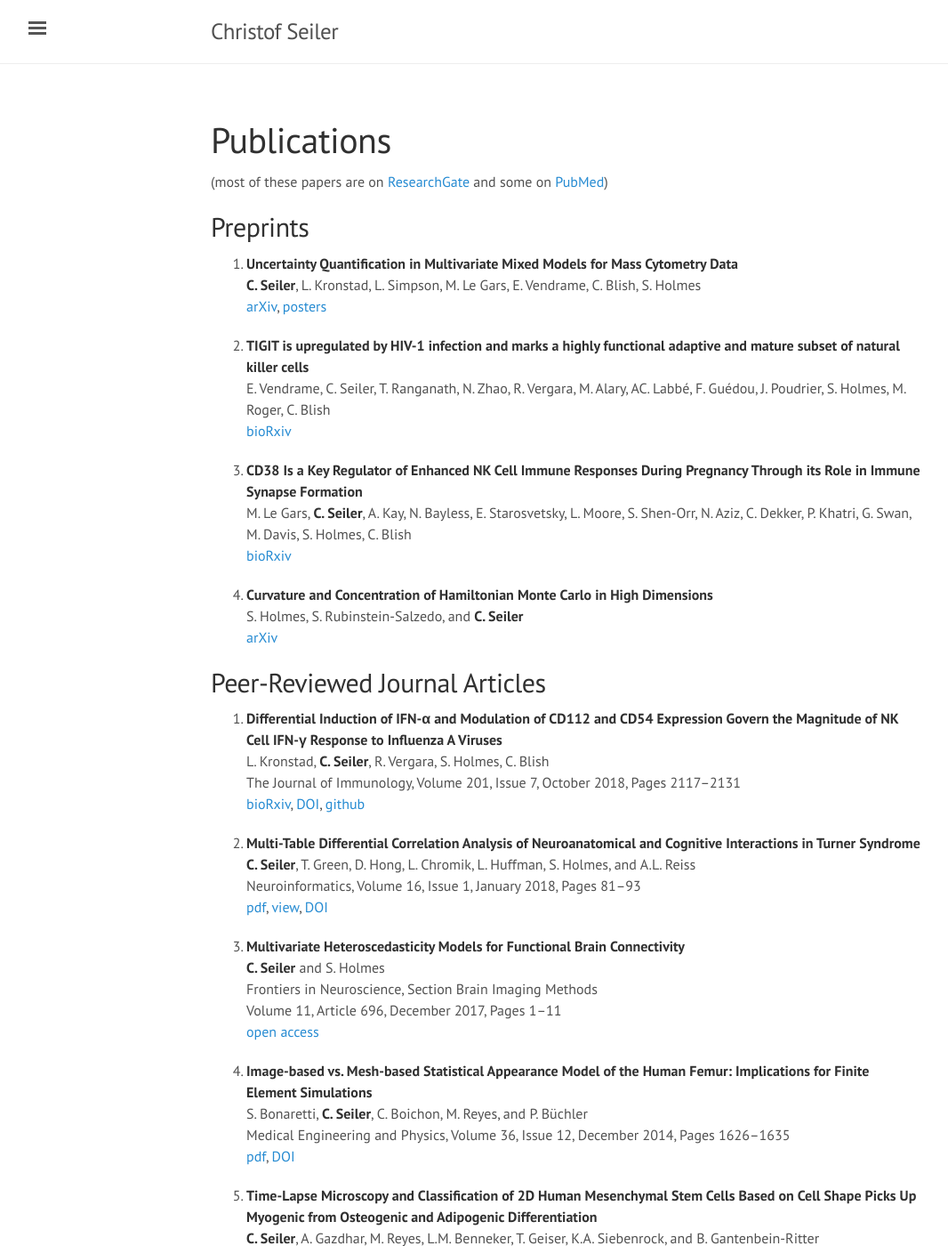
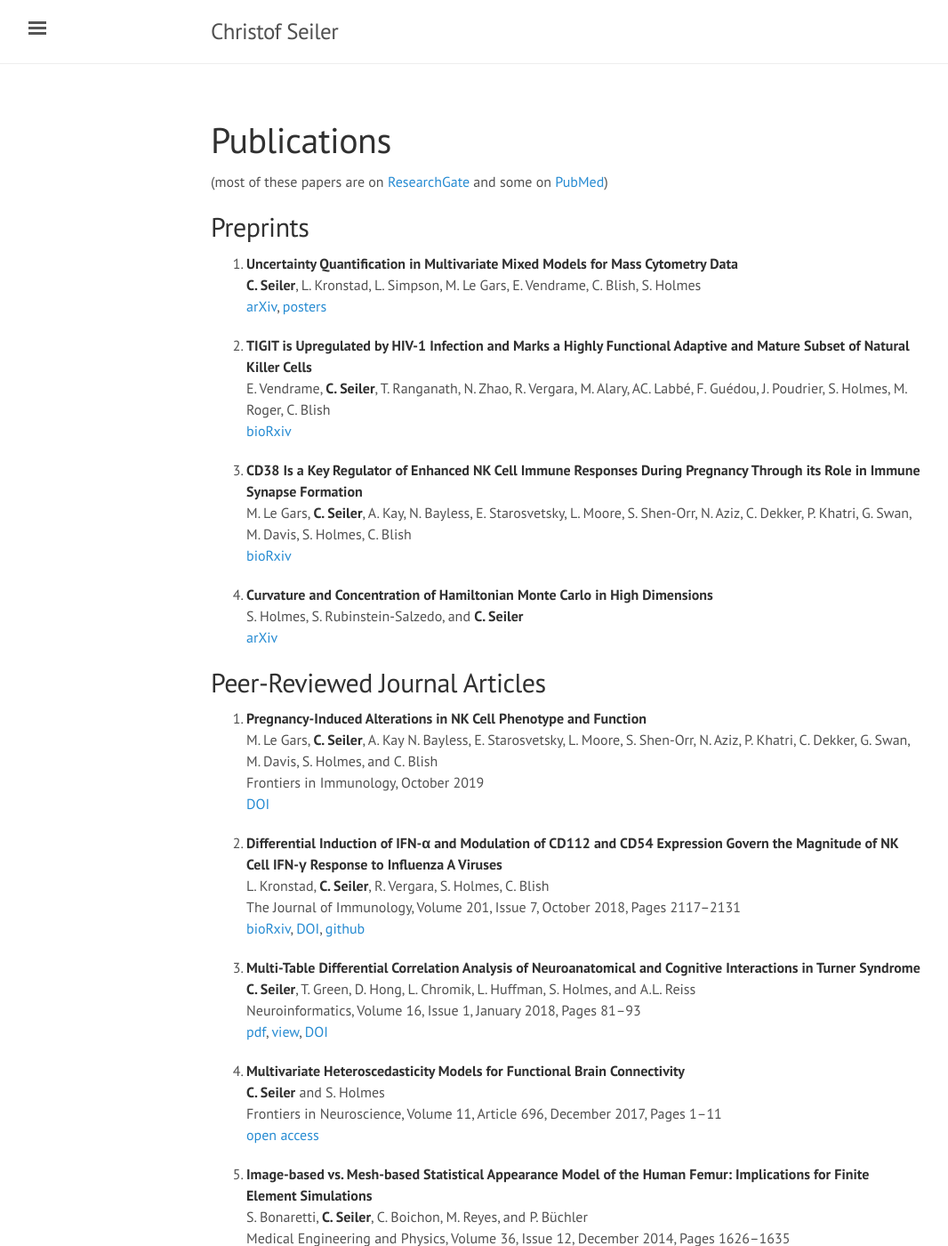
Before and after one commit to ChristofSeiler/ChristofSeiler.github.io, a Jekyll site: the page built from publications.md, in a window 1280 px wide and 1400 px high. Shown: the whole window at 89% size, without its empty margins (3-1069 px from the left). Built offline with Jekyll 4.4.1, drawn with Linux system fonts in a browser that asks for light colours.

Commit message:
added mathieu's paper

```diff
--- a/publications.md
+++ b/publications.md
@@ -11,8 +11,8 @@ title: Publications
 **C. Seiler**, L. Kronstad, L. Simpson, M. Le Gars, E. Vendrame, C. Blish, S. Holmes <br>
 [arXiv](http://arxiv.org/abs/1903.07976), [posters](https://doi.org/10.5281/zenodo.2656626)
 
-2. **TIGIT is upregulated by HIV-1 infection and marks a highly functional adaptive and mature subset of natural killer cells** <br>
-E. Vendrame,  C. Seiler, T. Ranganath, N. Zhao, R. Vergara, M. Alary, AC. Labbé, F. Guédou, J. Poudrier, S. Holmes, M. Roger, C. Blish <br>
+2. **TIGIT is Upregulated by HIV-1 Infection and Marks a Highly Functional Adaptive and Mature Subset of Natural Killer Cells** <br>
+E. Vendrame,  **C. Seiler**, T. Ranganath, N. Zhao, R. Vergara, M. Alary, AC. Labbé, F. Guédou, J. Poudrier, S. Holmes, M. Roger, C. Blish <br>
 [bioRxiv](https://doi.org/10.1101/764217)
 
 3. **CD38 Is a Key Regulator of Enhanced NK Cell Immune Responses During Pregnancy Through its Role in Immune Synapse Formation** <br>
@@ -25,48 +25,52 @@ S. Holmes, S. Rubinstein-Salzedo, and **C. Seiler** <br>
 
 ## Peer-Reviewed Journal Articles
 
-1. **Differential Induction of IFN-α and Modulation of CD112 and CD54 Expression Govern the Magnitude of NK Cell IFN-γ Response to Influenza A Viruses** <br>
+1. **Pregnancy-Induced Alterations in NK Cell Phenotype and Function** <br>
+M. Le Gars, **C. Seiler**, A. Kay  N. Bayless, E. Starosvetsky, L. Moore, S. Shen-Orr, N. Aziz, P. Khatri, C. Dekker, G. Swan, M. Davis, S. Holmes, and  C. Blish <br>
+Frontiers in Immunology, October 2019 <br>
+[DOI](http://dx.doi.org/10.3389/fimmu.2019.02469)
+
+2. **Differential Induction of IFN-α and Modulation of CD112 and CD54 Expression Govern the Magnitude of NK Cell IFN-γ Response to Influenza A Viruses** <br>
 L. Kronstad, **C. Seiler**, R. Vergara, S. Holmes, C. Blish <br>
 The Journal of Immunology, Volume 201, Issue 7, October 2018, Pages 2117&ndash;2131 <br>
 [bioRxiv](https://doi.org/10.1101/148528), [DOI](http://dx.doi.org/10.4049/jimmunol.1800161), [github](https://github.com/ChristofSeiler/nk_influenza)
 
-2. **Multi-Table Differential Correlation Analysis of Neuroanatomical and Cognitive Interactions in Turner Syndrome** <br>
+3. **Multi-Table Differential Correlation Analysis of Neuroanatomical and Cognitive Interactions in Turner Syndrome** <br>
 **C. Seiler**, T. Green, D. Hong, L. Chromik, L. Huffman, S. Holmes, and A.L. Reiss <br>
 Neuroinformatics, Volume 16, Issue 1, January 2018, Pages 81&ndash;93 <br>
 [pdf](https://christofseiler.github.io/braincog/BrainCognitionArticle_Neuroinformatics.pdf), [view](http://rdcu.be/CZGQ), [DOI](http://dx.doi.org/10.1007/s12021-017-9351-z)
 
-3. **Multivariate Heteroscedasticity Models for Functional Brain Connectivity** <br>
+4. **Multivariate Heteroscedasticity Models for Functional Brain Connectivity** <br>
 **C. Seiler** and S. Holmes <br>
-Frontiers in Neuroscience, Section Brain Imaging Methods <br>
-Volume 11, Article 696, December 2017, Pages 1&ndash;11 <br>
+Frontiers in Neuroscience, Volume 11, Article 696, December 2017, Pages 1&ndash;11 <br>
 [open access](https://doi.org/10.3389/fnins.2017.00696)
 
-4. **Image-based vs. Mesh-based Statistical Appearance Model of the Human Femur: Implications for Finite Element Simulations** <br>
+5. **Image-based vs. Mesh-based Statistical Appearance Model of the Human Femur: Implications for Finite Element Simulations** <br>
 S. Bonaretti, **C. Seiler**, C. Boichon, M. Reyes, and P. B&uuml;chler <br>
 Medical Engineering and Physics, Volume 36, Issue 12, December 2014, Pages 1626&ndash;1635 <br>
 [pdf](http://www.mauricioreyes.me/Publications/BonarettiMEP2014.pdf), [DOI](http://dx.doi.org/10.1016/j.medengphy.2014.09.006)
 
-5. **Time-Lapse Microscopy and Classification of 2D Human Mesenchymal Stem Cells Based on Cell Shape Picks Up Myogenic from Osteogenic and Adipogenic Differentiation** <br>
+6. **Time-Lapse Microscopy and Classification of 2D Human Mesenchymal Stem Cells Based on Cell Shape Picks Up Myogenic from Osteogenic and Adipogenic Differentiation** <br>
 **C. Seiler**, A. Gazdhar, M. Reyes, L.M. Benneker, T. Geiser, K.A. Siebenrock, and B. Gantenbein-Ritter <br>
 Journal of Tissue Engineering and Regenerative Medicine, Volume 8, Issue 9, September 2014, Pages 737&ndash;746 <br>
 [pdf](http://citeseerx.ist.psu.edu/viewdoc/download?doi=10.1.1.303.6965&rep=rep1&type=pdf), [DOI](http://dx.doi.org/10.1002/term.1575)
 
-6. **Discussion of "Geodesic Monte Carlo on Embedded Manifolds"** <br>
+7. **Discussion of "Geodesic Monte Carlo on Embedded Manifolds"** <br>
 P. Diaconis, **C. Seiler**, and S. Holmes <br>
 Scandinavian Journal of Statistics, Volume 41, Issue 1, March 2014, Pages 3&ndash;7	<br>
 [pdf](http://arxiv.org/abs/1311.1129), [DOI](https://doi.org/10.1111/sjos.12081)
 
-7. **Validity of an Automatic Measure Protocol in Distal Femur for Allograft Selection from a Three-Dimensional Virtual Bone Bank System** <br>
+8. **Validity of an Automatic Measure Protocol in Distal Femur for Allograft Selection from a Three-Dimensional Virtual Bone Bank System** <br>
 L. Ritacco, **C. Seiler**, G. Farfalli, L. Nolte, M. Reyes, D. Muscolo, and L. Tinao <br>
 Cell and Tissue Banking, Volume 14, Issue 2, June 2013, Pages 213&ndash;220 <br>
 [pdf](http://www-sop.inria.fr/asclepios/Publications/Christof.Seiler/RitaccoSeilerCTB2012.pdf), [DOI](http://dx.doi.org/10.1007/s10561-012-9307-3)
 
-8. **Capturing the Multiscale Anatomical Shape Variability with Polyaffine Transformation Trees** <br>
+9. **Capturing the Multiscale Anatomical Shape Variability with Polyaffine Transformation Trees** <br>
 **C. Seiler**, X. Pennec, and M. Reyes <br>
 Medical Image Analysis, Volume 16, Issue 7, October 2012, Pages 1371&ndash;1384 <br>
 [pdf](http://www.inria.fr/sophia/asclepios/Publications/Christof.Seiler/SeilerPolyaffineTransformationTreesMedIA2012.pdf), [DOI](http://dx.doi.org/10.1016/j.media.2012.05.011)
 
-9. **Statistical Model Based Shape Prediction from a Combination of Direct Observations and Various Surrogates: Application to Orthopaedic Research** <br>
+10. **Statistical Model Based Shape Prediction from a Combination of Direct Observations and Various Surrogates: Application to Orthopaedic Research** <br>
 R. Blanc, **C. Seiler**, G. Sz&eacute;kely, L. Nolte, and M. Reyes <br>
 Medical Image Analysis, Volume 16, Issue 6, August 2012, Pages 1156&ndash;1166 <br>
 [pdf](http://www-sop.inria.fr/asclepios/Publications/Christof.Seiler/BlancSeilerMedIA2012.pdf), [DOI](http://dx.doi.org/10.1016/j.media.2012.04.004)
```
